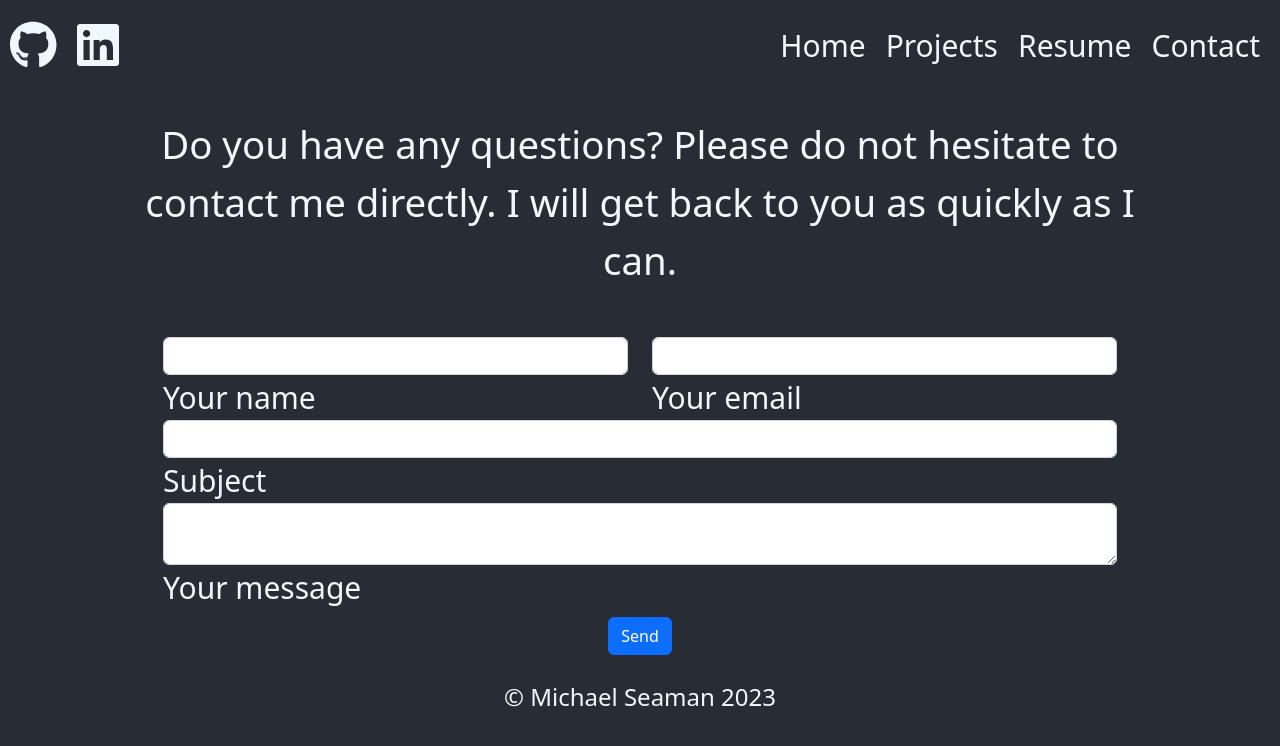
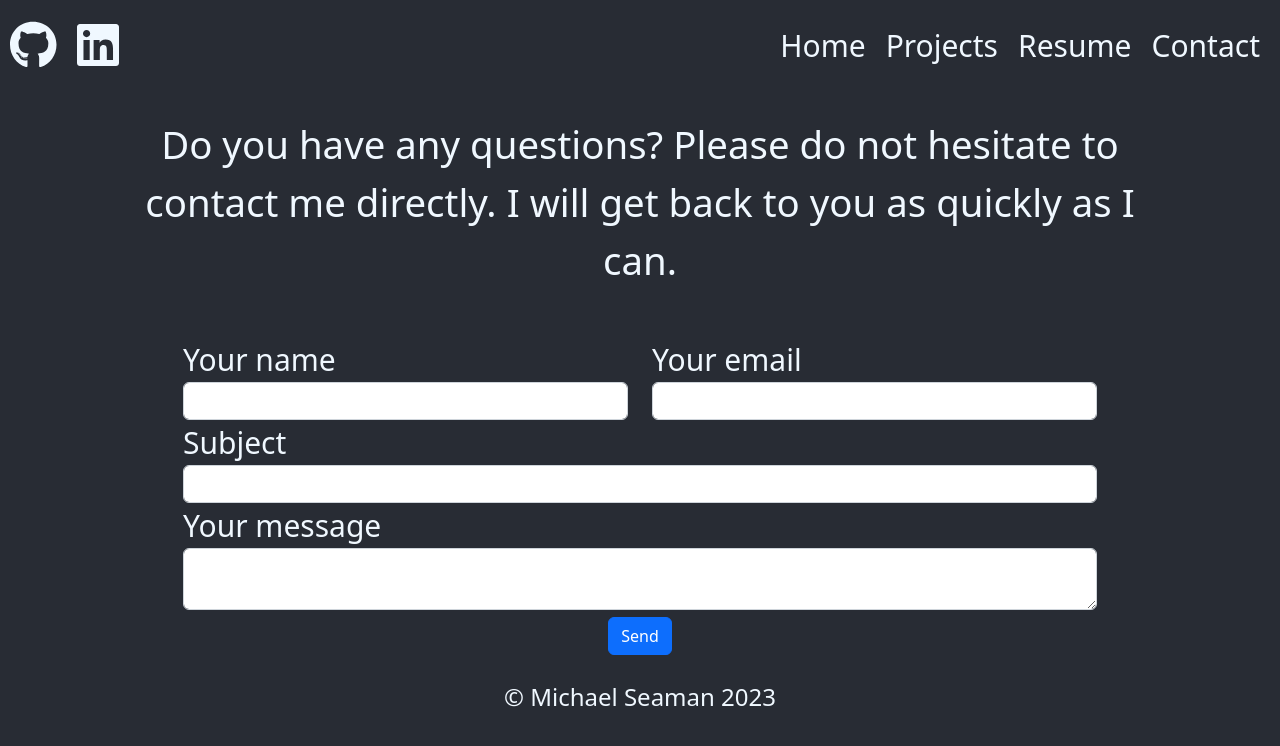
Before and after one commit to mseaman26/portfolio-2, a React (Create React App) app in the folder client/: page /#/contact in a window 1280 px wide. Shown: the top 746 px of the page. Built offline with nearby package versions, Linux system fonts and the light colour scheme.

Commit message:
contact form adjustment

```diff
--- a/client/src/App.css
+++ b/client/src/App.css
@@ -191,3 +191,6 @@ iframe{
 .tech_header{
   text-decoration: underline;
 }
+form{
+  margin: 0 20px;
+}
--- a/client/src/Pages/Contact.js
+++ b/client/src/Pages/Contact.js
@@ -82,16 +82,16 @@ const ContactPage = () => {
 
                     <div className="col-md-6">
                         <div className="md-form mb-0">
+                            <label className="">Your name</label>
                             <input type="text" id="name" name="name" className="form-control" onChange={handleInputChange} value={name}/>
-                            <label className="">Your name</label>
                         </div>
                     </div>
 
 
                     <div className="col-md-6">
                         <div className="md-form mb-0">
+                            <label className="">Your email</label>
                             <input type="text" id="email" name="email" className="form-control" onChange={handleInputChange} value={email}/>
-                            <label className="">Your email</label>
                         </div>
                     </div>
 
@@ -101,8 +101,8 @@ const ContactPage = () => {
                 <div className="row">
                     <div className="col-md-12">
                         <div className="md-form mb-0">
+                            <label className="">Subject</label>
                             <input type="text" id="subject" name="subject" className="form-control" onChange={handleInputChange} value={subject}/>
-                            <label className="">Subject</label>
                         </div>
                     </div>
                 </div>
@@ -112,8 +112,8 @@ const ContactPage = () => {
                     <div className="col-md-12">
 
                         <div className="md-form">
+                            <label>Your message</label>
                             <textarea type="text" id="message" name="message" rows="2" className="form-control md-textarea" onChange={handleInputChange} value={message}></textarea>
-                            <label>Your message</label>
                         </div>
 
                     </div>
```
